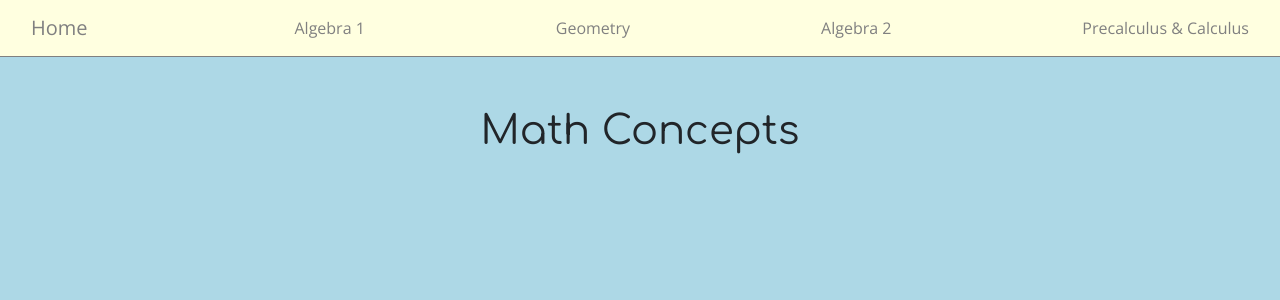
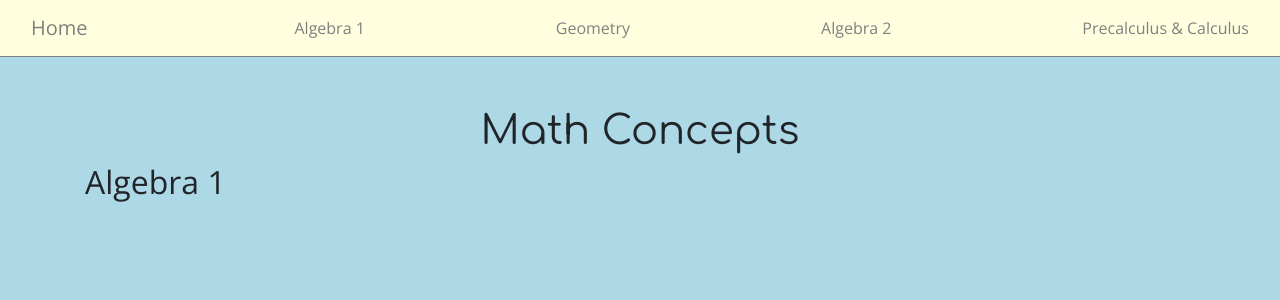
Before and after one commit to merileewheelock/math-concepts-site, a React (Create React App) app: page /algebra1 in a window 1280 px wide. Shown: the top 300 px of the page. Built offline with nearby package versions, Linux system fonts and the light colour scheme.

Commit message:
updated algebra 1

```diff
--- a/src/App.js
+++ b/src/App.js
@@ -3,7 +3,7 @@ import { BrowserRouter as Router, Route } from 'react-router-dom';
 
 import Navbar from './containers/Navbar';
 import Subjects from './components/Subjects';
-import Algebra from './containers/Algebra';
+import Algebra1 from './containers/Algebra1';
 import Geometry from './containers/Geometry';
 import Algebra2 from './containers/Algebra2';
 import Calculus from './containers/Calculus';
@@ -17,7 +17,7 @@ class App extends Component {
                     <div className="container">
                         <h1 className="header-main text-center">Math Concepts</h1>
                         <Route exact path="/" component={Subjects} />
-                        <Route exact path="/algebra" component={Algebra} />
+                        <Route exact path="/algebra1" component={Algebra1} />
                         <Route exact path="/geometry" component={Geometry} />
                         <Route exact path="/algebra2" component={Algebra2} />
                         <Route exact path="/calculus" component={Calculus} />
--- a/src/components/Subjects.js
+++ b/src/components/Subjects.js
@@ -6,7 +6,7 @@ class Subject extends Component {
 		return(
 			<div className="row">
 				<div className="col-md-4 offset-md-1 col-sm-10 offset-sm-1">
-					<Link to="/algebra">
+					<Link to="/algebra1">
 						<div className="subject text-center">
 							Algebra 1
 						</div>
--- a/src/containers/Algebra.js
+++ b/src/containers/Algebra1.js
@@ -1,13 +1,13 @@
 import React, { Component } from 'react';
 
-class Algebra extends Component{
+class Algebra1 extends Component{
 	render(){
 		return(
 			<div>
-				<h2>Algebra</h2>
+				<h2>Algebra 1</h2>
 			</div>
 		)
 	}
 }
 
-export default Algebra;
+export default Algebra1;
--- a/src/containers/Navbar.js
+++ b/src/containers/Navbar.js
@@ -9,7 +9,7 @@ class Navbar extends Component{
 					<div className="navbar-header">
 						<div className="nav-home navbar-brand"><Link to="/">Home</Link></div>
 					</div>
-					<div className="nav-subject"><Link to="/algebra">Algebra 1</Link></div>
+					<div className="nav-subject"><Link to="/algebra1">Algebra 1</Link></div>
 					<div className="nav-subject"><Link to="/geometry">Geometry</Link></div>
 					<div className="nav-subject"><Link to="/algebra2">Algebra 2</Link></div>
 					<div className="nav-subject"><Link to="/calculus">Precalculus & Calculus</Link></div>
```
